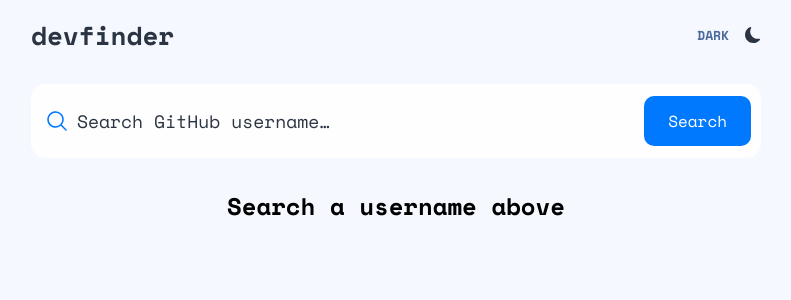
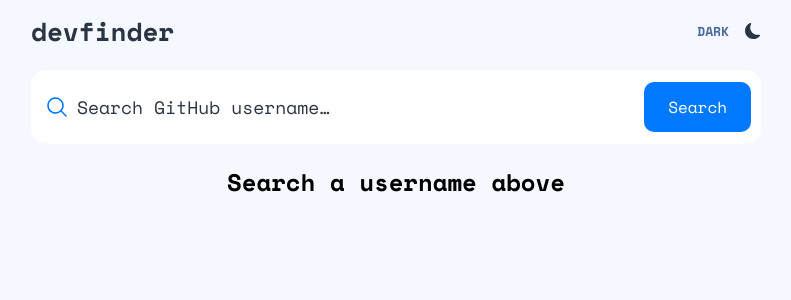
Before and after one commit to lucasarod-br/DevFinder, a React (Vite) app: page / in a window 1280 px wide. Shown: the top 300 px of the page, without its empty margins (244-1035 px from the left). Built offline with nearby package versions, Linux system fonts and the light colour scheme.

Commit message:
ajustando gap da page home

```diff
--- a/src/pages/Home/index.jsx
+++ b/src/pages/Home/index.jsx
@@ -17,8 +17,8 @@ const Styled = styled.div`
   flex-direction: column;
   align-items: center;
   justify-content: start;
-  gap: 30px;
-  padding-top: 16px;
+  gap: 20px;
+  padding-top: 12px;
 `;
 
 const Home = () => {
```
